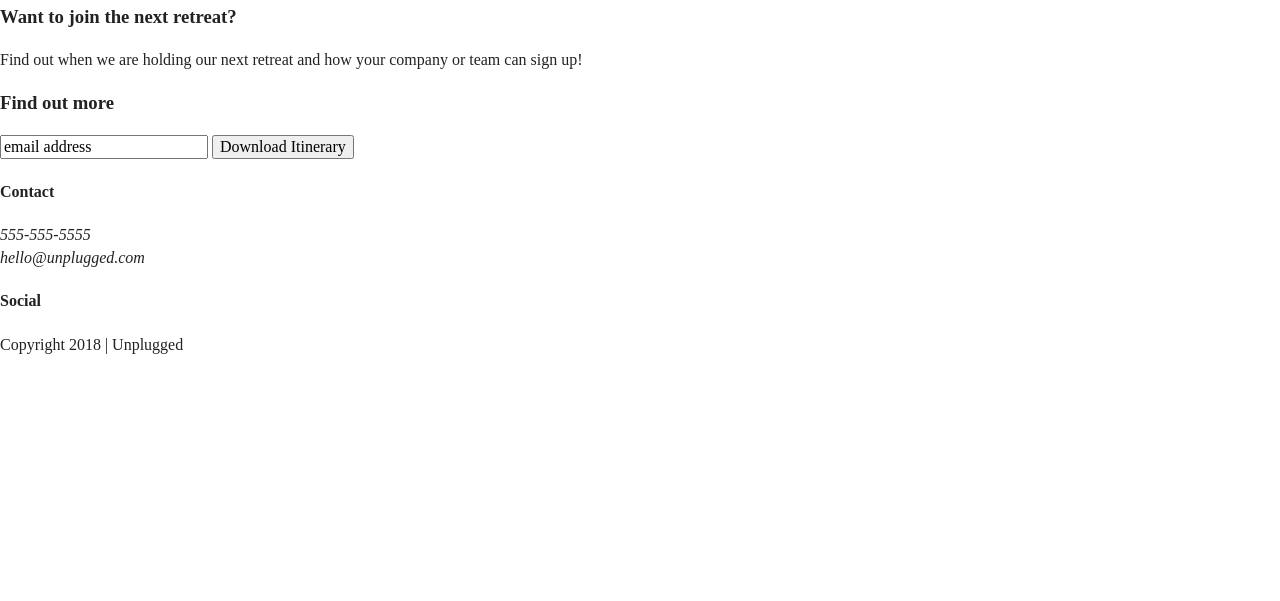
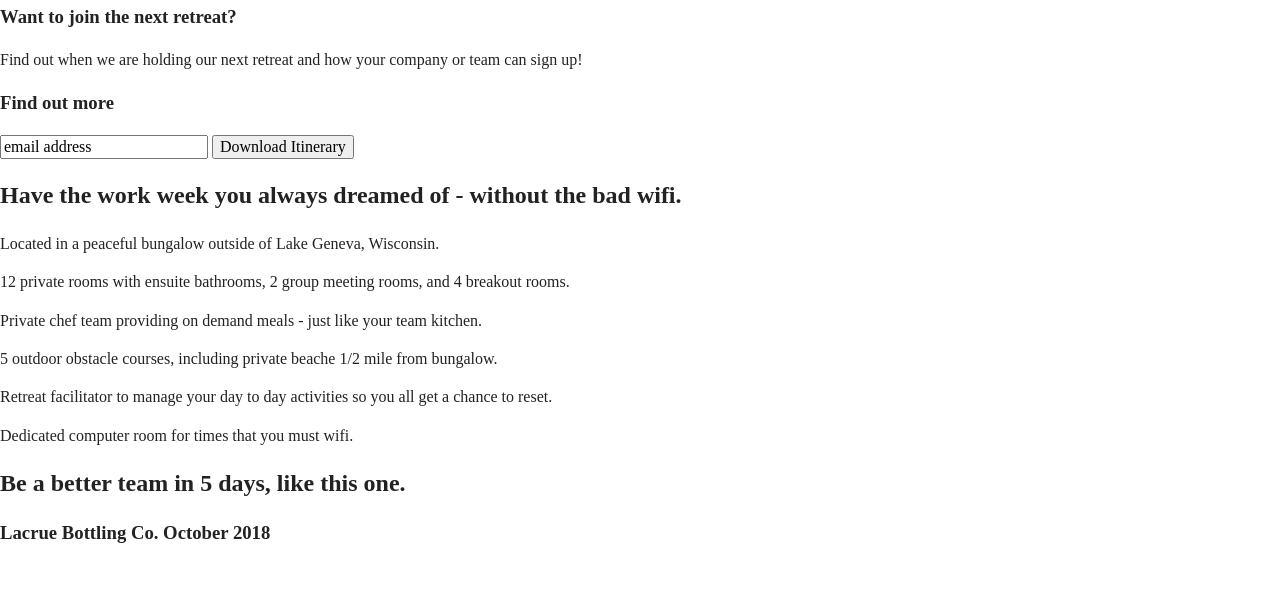
Before and after one commit to racostanzo/Unplugged-project, a website: page index.html in a window 1280 px wide. Shown: the part 168-769 px from the top of the page. Drawn offline with nearby package versions, Linux system fonts and the light colour scheme.

Commit message:
Finished coding homepage HTML

```diff
--- a/index.html
+++ b/index.html
@@ -3,6 +3,7 @@
 
 <head>
   <meta charset="utf-8">
+  <meta http-equiv="x-ua-compatible" content="ie=edge">
   <title>Unplugged Retreat</title>
   <meta name="description" content="">
   <meta name="viewport" content="width=device-width, initial-scale=1">
@@ -23,12 +24,13 @@
 </head>
 
 <body>
-
+  <!--[if lte IE 9]>
+    <p class="browserupgrade">You are using an <strong>outdated</strong> browser. Please <a href="https://browsehappy.com/">upgrade your browser</a> to improve your experience and security.</p>
+  <![endif]-->
 <header>
-
-  <div>
+  <div class="content-wrapper">
       <a href="#"><img src="" alt="unplugged logo"></a>
-      <div></div>
+      <div class="header-divider"></div>
       <nav>
            <ul>
                <li><a href="faq/index.html" target="_blank" rel="noopener">FAQ</a>;</li>
@@ -60,6 +62,52 @@
   </div>
         <!-- aside content wrapper ends -->
 </aside>
+
+<section class="features">
+  <div class="content-wrapper">
+    <!-- Add your Features content here -->
+    <h2>Have the work week you always dreamed of - without the bad wifi.</h2>
+    <div class="features-items">
+      <article>
+        <p class="fontawesome-icon"></p>
+        <p class="features-item-description">Located in a peaceful bungalow outside of Lake Geneva, Wisconsin.</p>
+      </article>
+      <article>
+        <p class="fontawesome-icon"></p>
+        <p class="features-item-description">12 private rooms with ensuite bathrooms, 2 group meeting rooms, and 4 breakout rooms.</p>
+      </article>
+      <article>
+        <p class="fontawesome-icon"></p>
+        <p class="features-item-description">Private chef team providing on demand meals - just like your team kitchen.</p>
+      </article>
+      <article>
+        <p class="fontawesome-icon"></p>
+        <p class="features-item-description">5 outdoor obstacle courses, including private beache 1/2 mile from bungalow.</p>
+      </article>
+      <article>
+        <p class="fontawesome-icon"></p>
+        <p class="features-item-description"> Retreat facilitator to manage your day to day activities so you all get a chance to reset.</p>
+      </article>
+      <article>
+        <p class="fontawesome-icon"></p>
+        <p class="features-item-description"> Dedicated computer room for times that you must wifi.</p>
+      </article>
+    </div>
+  </div>
+</section>
+
+<section class="reviews">
+  <div class="content-wrapper">
+    <h2>Be a better team in 5 days, like this one.</h2>
+    <article>
+      <div>
+        <h3>Lacrue Bottling Co. October 2018</h3>
+        <img src="" alt="">
+        <p>Lorem ipsum dolor sit met, consectetur adipiscing elit, sed do eiusmod tempor incididunt ut labore et dolore magna aliqua. Ut enim ad minim veniam, quis nostrud exercitation ullamco laboris nisi ut aliquip ex ea commodo consequat. Duis aute irure dolor in reprehenderit in voluptate velit esse cillum dolore u fuglat nulla pariatur.</p>
+      </div>
+    </article>
+  </div>
+</section>
 
 </main><!--main wrapper-->
 
```
